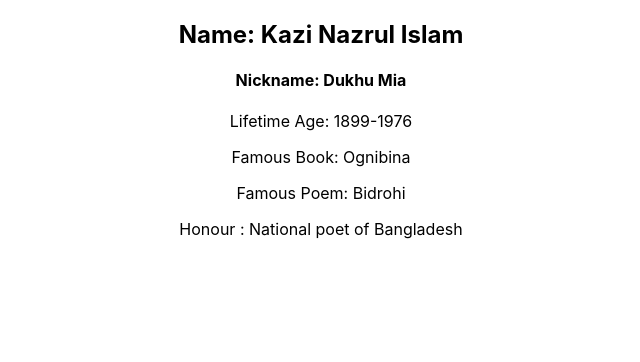
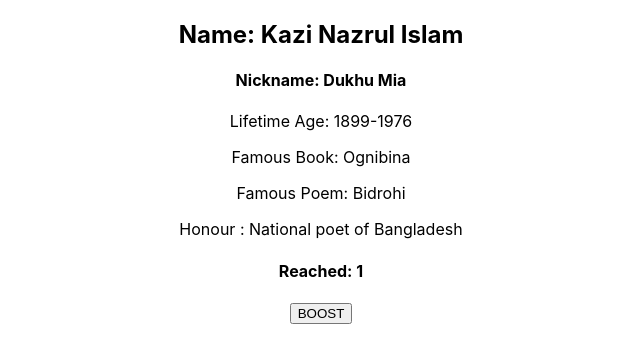
Before and after one commit to abdussamadsaiful7/recapReact-practiceday-04, a React (Create React App) app: page / in a window 1280 px wide. Shown: the top 362 px of the page, without its empty margins (319-959 px from the left). Built offline with nearby package versions, Linux system fonts and the light colour scheme.

Commit message:
added eventHandler with onclick

```diff
--- a/src/App.js
+++ b/src/App.js
@@ -1,4 +1,5 @@
 
+import { useState } from 'react';
 import './App.css';
 
 function App() {
@@ -10,6 +11,11 @@ function App() {
 }
 
 function Person(props){
+  const [reached, setReached] = useState(1);
+  const boostReached =()=>{
+    const newReached = reached*2;
+    setReached(newReached);
+  }
 
   return(
     <div>
@@ -19,6 +25,8 @@ function Person(props){
       <p>Famous Book: {props.famousBook}</p>
       <p>Famous Poem: {props.famousPoem}</p>
       <p>Honour : {props.honour}</p>
+      <h4>Reached: {reached}</h4>
+      <button onClick={boostReached}>BOOST</button>
 
     </div>
 
```
